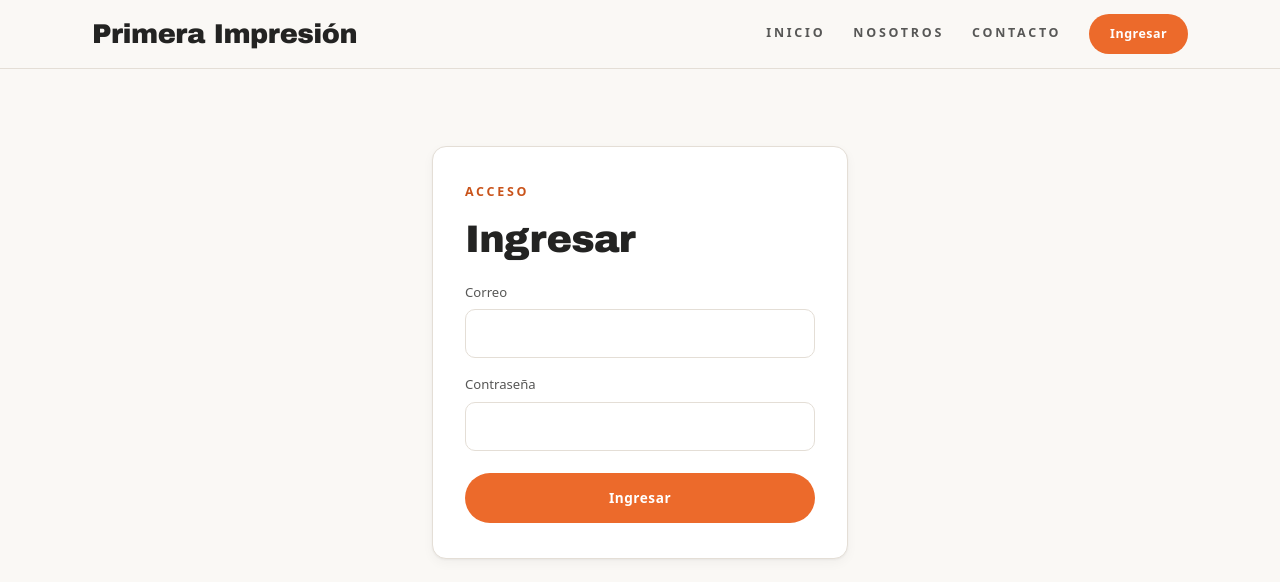
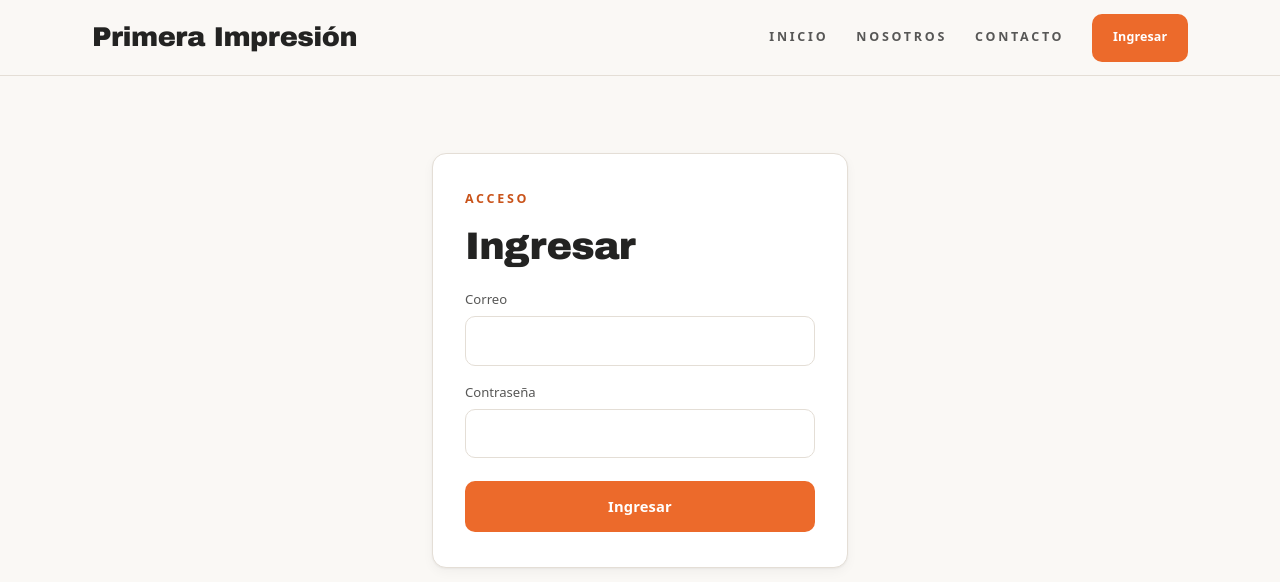
Before and after one commit to yeyodev1/primera-impresion-frontapp, a Vue app: page /login in a window 1280 px wide. Shown: the top 582 px of the page. Built offline with nearby package versions, Linux system fonts and the light colour scheme; no server answers.

Commit message:
feat: ajusta títulos y botones a la identidad de marca

```diff
--- a/src/styles/global.scss
+++ b/src/styles/global.scss
@@ -47,8 +47,9 @@ h2,
 h3,
 h4 {
   font-family: $font-display;
-  font-weight: 500;
-  line-height: 1.1;
+  font-weight: 700;
+  line-height: 1.05;
+  letter-spacing: -0.02em;
   text-wrap: balance;
 }
 
@@ -121,11 +122,12 @@ label {
   justify-content: center;
   gap: 0.5rem;
   font-family: $font-principal;
-  font-size: 0.85rem;
+  font-size: 0.92rem;
   font-weight: 600;
-  letter-spacing: 0.04em;
-  padding: 0.85rem 1.8rem;
-  border-radius: $radius-pill;
+  letter-spacing: 0.01em;
+  padding: 0.85rem 1.5rem;
+  min-height: 48px;
+  border-radius: $radius-sm;
   @include transition;
 
   &--primary {
@@ -156,6 +158,32 @@ label {
       background: $ink;
       color: $surface;
     }
+  }
+
+  // Sobre fondos oscuros ($night)
+  &--light {
+    background: $surface;
+    color: $ink;
+
+    &:hover {
+      background: $accent-soft;
+    }
+  }
+
+  &--outline-light {
+    border: 1px solid rgba($surface, 0.5);
+    color: $surface;
+
+    &:hover {
+      border-color: $surface;
+      background: rgba($surface, 0.08);
+    }
+  }
+
+  &--sm {
+    min-height: 40px;
+    padding: 0.55rem 1rem;
+    font-size: 0.85rem;
   }
 
   &--danger {
```
